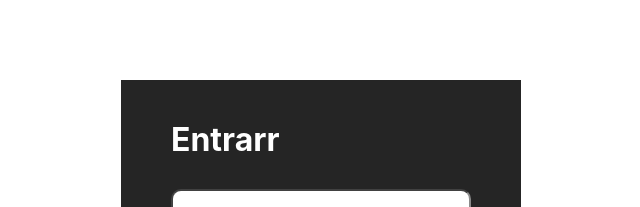
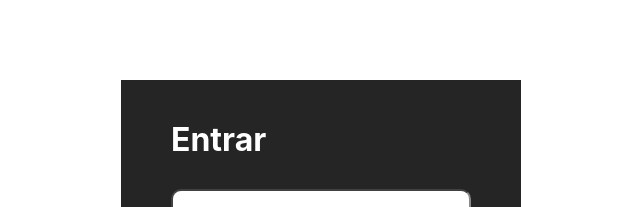
Before and after one commit to ErickGoldberg/Netflix, a Next.js app: page / in a window 1280 px wide. Shown: the top 207 px of the page, without its empty margins (319-959 px from the left). Built offline with nearby package versions, Linux system fonts and the light colour scheme.

Commit message:
Update index.js

```diff
--- a/pages/index.js
+++ b/pages/index.js
@@ -4,7 +4,7 @@ import styles from '../styles/Home.module.css'
 export default function Home() {
   return (
         <div className={styles.container}>
-        <h1 id={styles.titulo}>Entrarr</h1>
+        <h1 id={styles.titulo}>Entrar</h1>
             <input type="email" placeholder='Email' id={styles.input1} className={styles.box}></input>
             <br></br>
             <input type="password" placeholder='Senha' id={styles.input2} className={styles.box}></input>
```
